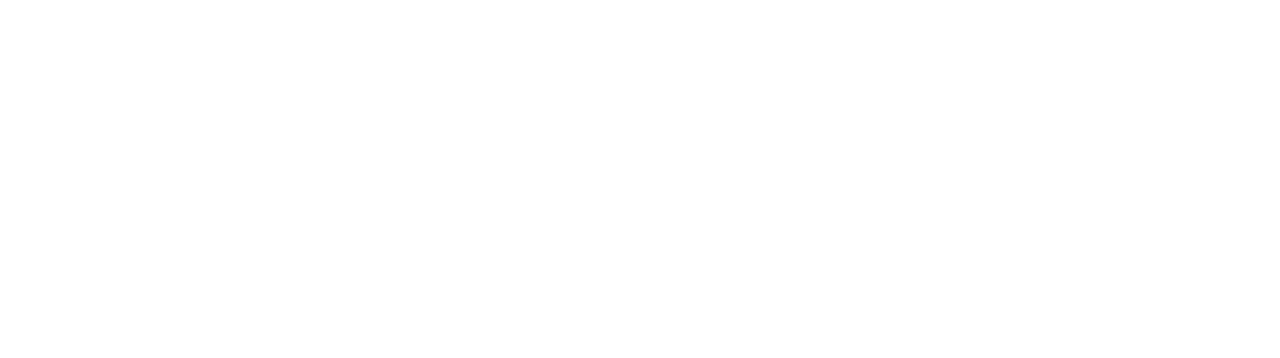
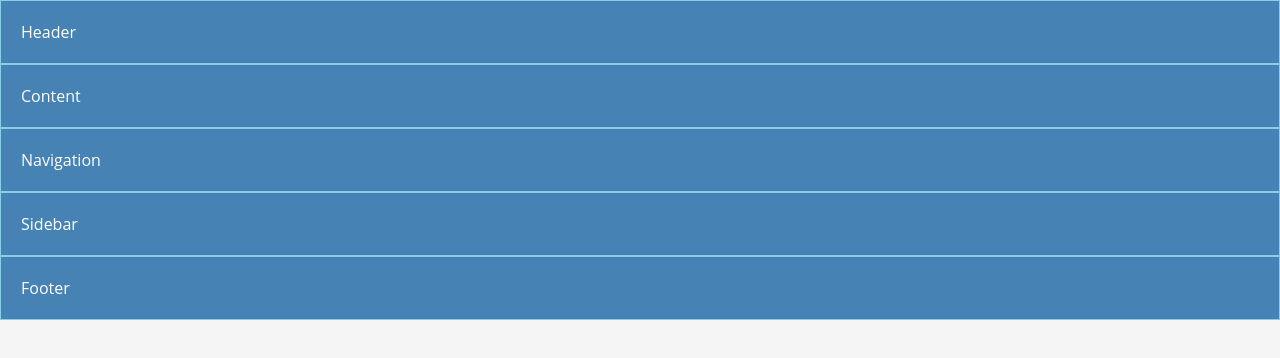
Before and after one commit to doums10/Grid-system, a plain HTML site: page grid2.html in a window 1280 px wide. Drawn offline with Linux system fonts and the light colour scheme.

Commit message:
grid2 project started

```diff
--- a/grid2.css
+++ b/grid2.css
@@ -0,0 +1,24 @@
+* {
+	box-sizing: border-box;
+	padding: 0;
+	margin: 0;
+}
+
+body {
+	font-family: "Open Sans", sans-serif;
+	font-size: 16px;
+	height: 100vh;
+	color: #333;
+	background: #f5f5f5;
+}
+header,
+content,
+footer,
+main,
+aside,
+nav {
+	background-color: steelblue;
+	color:#fff;
+	padding: 20px;
+	border:skyblue 1px solid;
+}
--- a/grid2.html
+++ b/grid2.html
@@ -1,12 +1,19 @@
 <!DOCTYPE html>
 <html lang="en">
-<head>
-	<meta charset="UTF-8">
-	<meta http-equiv="X-UA-Compatible" content="IE=edge">
-	<meta name="viewport" content="width=device-width, initial-scale=1.0">
-	<title>Document</title>
-</head>
-<body>
+	<head>
+		<meta charset="UTF-8" />
+		<meta http-equiv="X-UA-Compatible" content="IE=edge" />
+		<meta name="viewport" content="width=device-width, initial-scale=1.0" />
+		<link rel="stylesheet" href="grid2.css" />
+		<title>CSS Grid Areas Template</title>
+	</head>
+	<body>
+		<header>Header</header>
+		<main>Content</main>
+		<nav>Navigation</nav>
+		<aside>Sidebar</aside>
+		<footer>Footer</footer>
 
-</body>
+
+	</body>
 </html>
```
